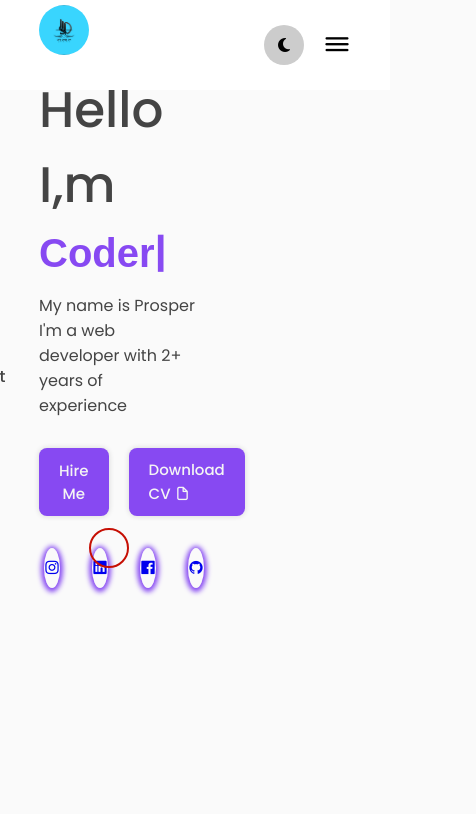
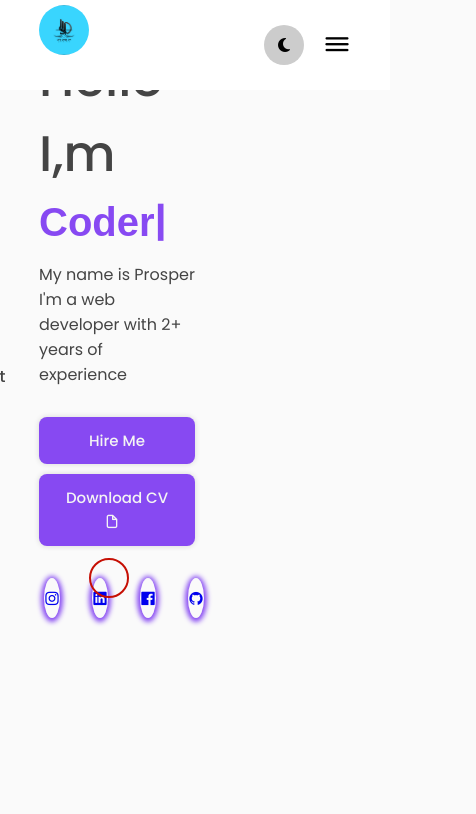
Before and after one commit to prospee66/portfolio, a plain HTML site: page index.html in a window 390 px wide. Shown: the top 814 px of the page, 476 px wide, since content can reach past the window. Drawn offline with nearby package versions, Linux system fonts and the light colour scheme; a web font is replaced by a local one.

Commit message:
Add files via upload

```diff
--- a/style.css
+++ b/style.css
@@ -215,9 +215,8 @@ body.dark #moon {
 
 .text-btn {
     display: flex;
-    border-radius: 8px;
-    cursor: pointer;
-    gap: 20px;
+    gap: 20px; /* Space between buttons */
+    flex-wrap: wrap; /* Allow buttons to wrap on smaller screens */
 }
 
 .text-btn .btn {
@@ -233,9 +232,13 @@ body.dark #moon {
     cursor: pointer;
     border-radius: 8px;
     background: #8749f2;
+    color: #fff;
     font-weight: 500;
     transition: all 0.5s ease;
+    text-align: center; /* Center text inside buttons */
+    flex: 1; /* Allow buttons to grow and fill space */
 }
+
 
 .btn i {
     margin-right: 10px;
@@ -853,3 +856,16 @@ footer {
         margin-left: 50%;
     }
 }
+
+/* Responsive adjustments for smaller screens */
+@media only screen and (max-width: 768px) {
+    .text-btn {
+        flex-direction: column; /* Stack buttons vertically */
+        gap: 10px; /* Reduce gap between buttons */
+    }
+
+    .btn {
+        width: 100%; /* Full width buttons on mobile */
+        padding: 12px 20px; /* Slightly larger padding for better touch targets */
+    }
+}
```
